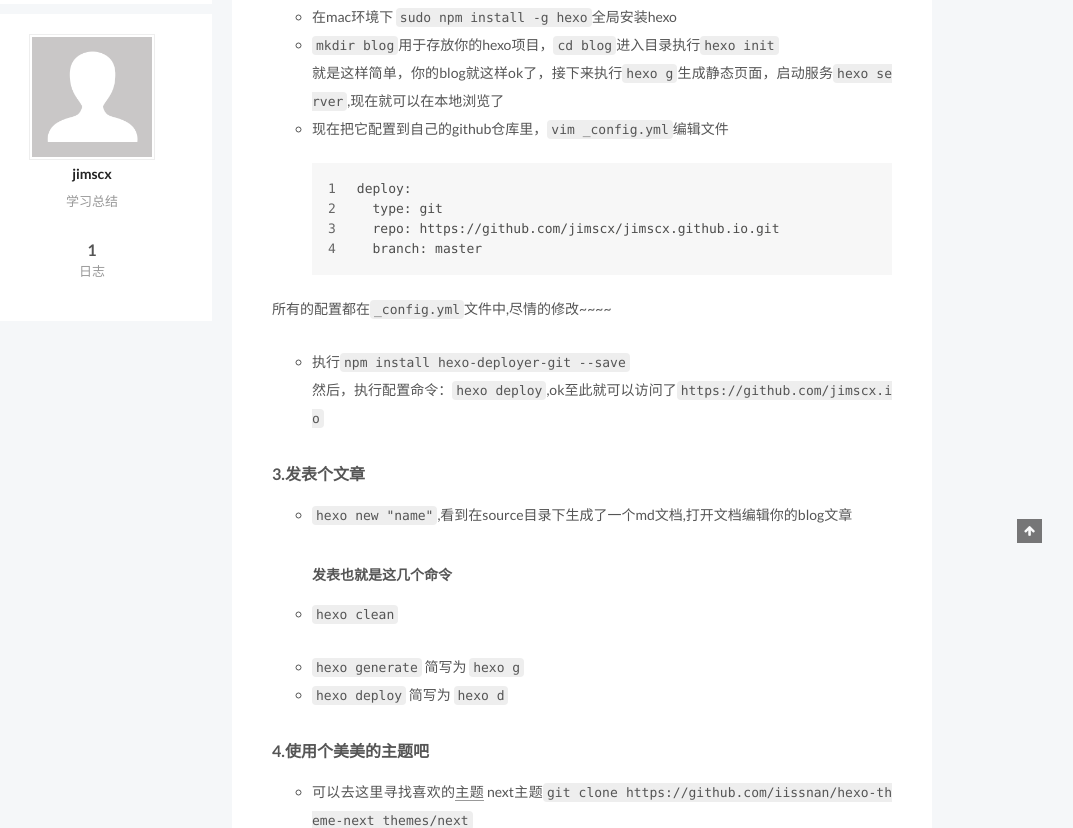
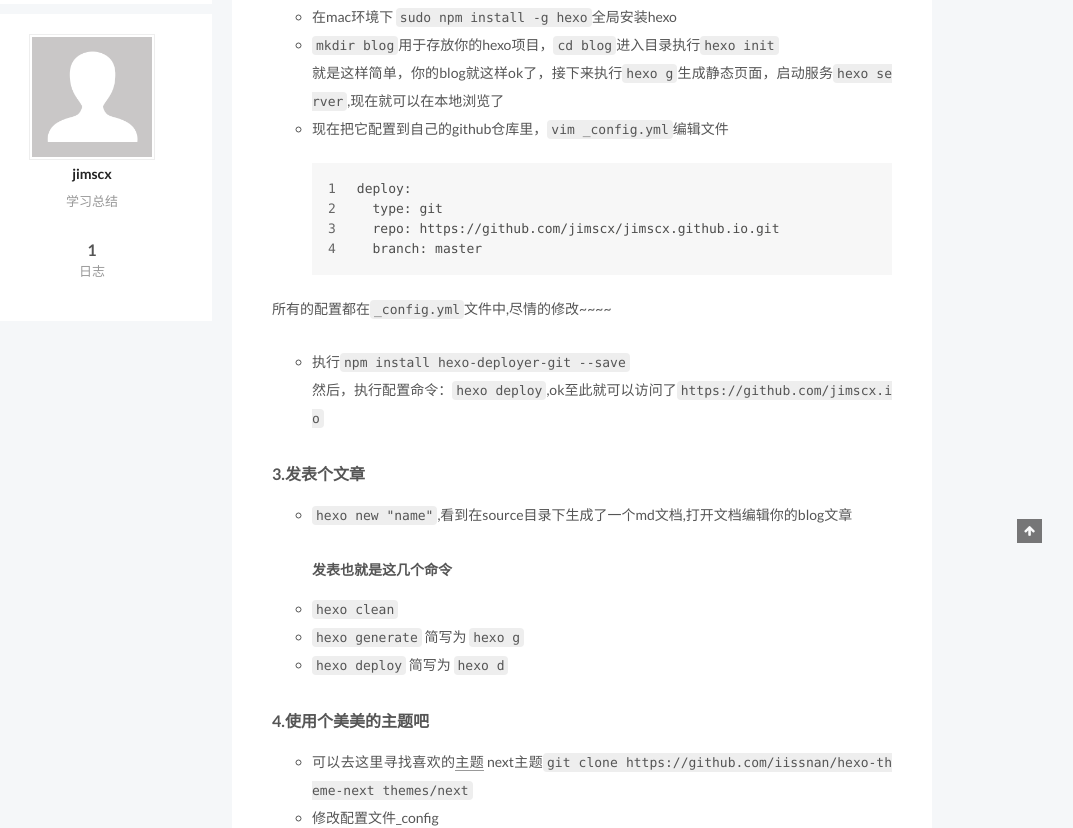
Before and after one commit to jimscx/jimscx.github.io, a plain HTML site: page index.html in a window 1280 px wide. Shown: the part 357-1185 px from the top of the page, without its empty margins (188-1261 px from the left). Drawn offline with Linux system fonts and the light colour scheme.

Commit message:
Site updated: 2016-10-27 23:58:12

```diff
--- a/css/main.css
+++ b/css/main.css
@@ -1549,7 +1549,7 @@ pre .javascript .function {
   width: 4px;
   height: 4px;
   border-radius: 50%;
-  background: #c13285;
+  background: #4f0f6c;
 }
 .links-of-blogroll {
   font-size: 13px;
--- a/index.html
+++ b/index.html
@@ -324,10 +324,8 @@
 <li>执行<code>npm install hexo-deployer-git --save</code><br>然后，执行配置命令：<code>hexo deploy</code>,ok至此就可以访问了<code>https://github.com/jimscx.io</code></li>
 </ul>
 <h4 id="3-发表个文章"><a href="#3-发表个文章" class="headerlink" title="3.发表个文章"></a>3.发表个文章</h4><ul>
-<li><p><code>hexo new &quot;name&quot;</code>,看到在source目录下生成了一个md文档,打开文档编辑你的blog文章 </p>
-<h5 id="发表也就是这几个命令"><a href="#发表也就是这几个命令" class="headerlink" title="发表也就是这几个命令"></a>发表也就是这几个命令</h5></li>
-<li><p><code>hexo clean</code> </p>
-</li>
+<li><code>hexo new &quot;name&quot;</code>,看到在source目录下生成了一个md文档,打开文档编辑你的blog文章 <h5 id="发表也就是这几个命令"><a href="#发表也就是这几个命令" class="headerlink" title="发表也就是这几个命令"></a>发表也就是这几个命令</h5></li>
+<li><code>hexo clean</code> </li>
 <li><code>hexo generate</code> 简写为 <code>hexo g</code></li>
 <li><code>hexo deploy</code> 简写为 <code>hexo d</code></li>
 </ul>
```
Also changed, not shown: 2016/10/27/hexo-生成blog/index.html (+3 -5 lines), images/me.jpeg (added).
